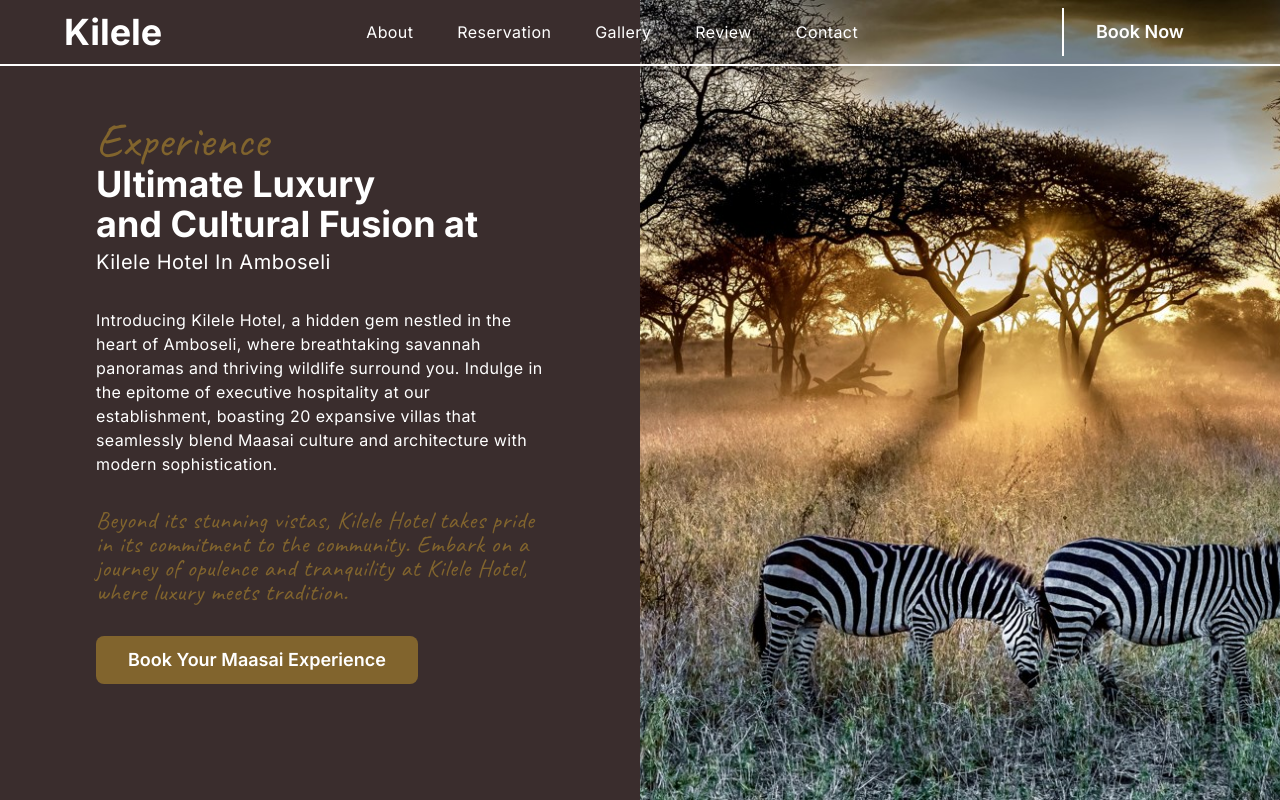
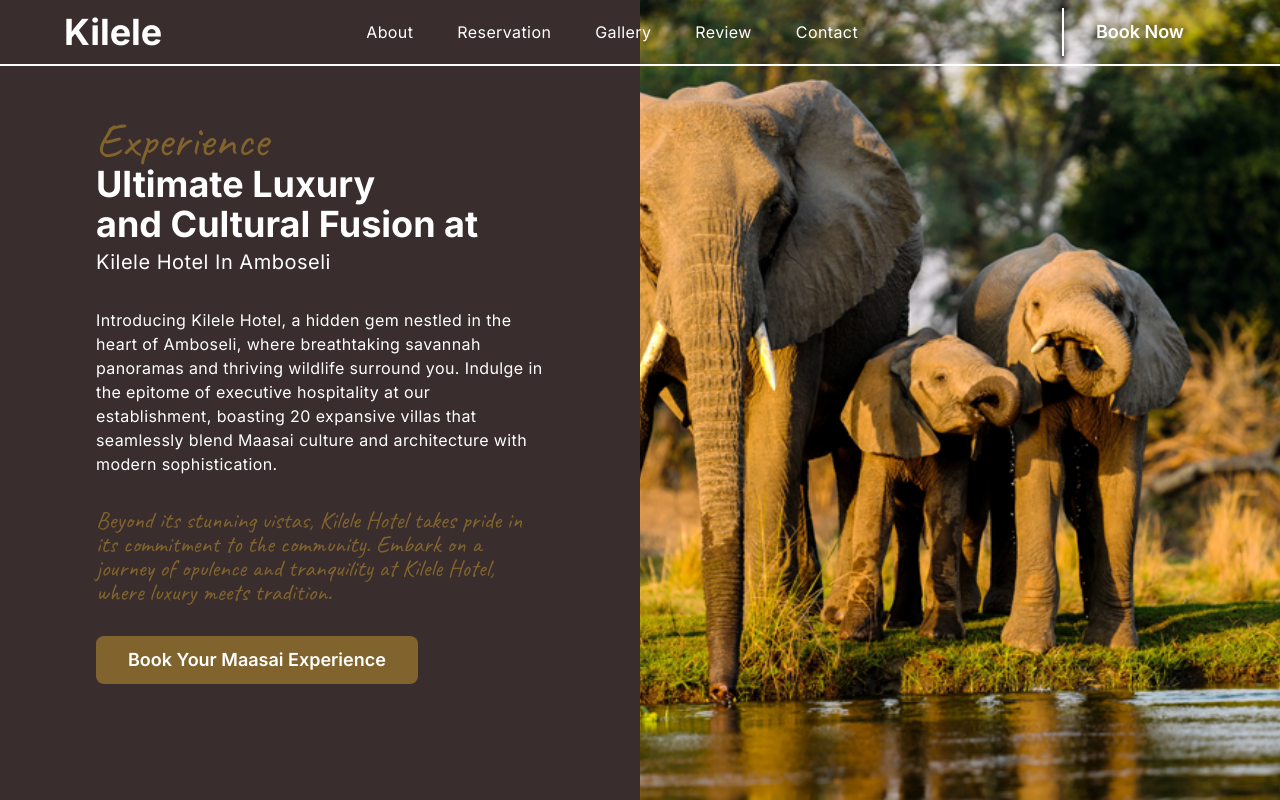
Before and after one commit to felixDev22/Kilele-Hotel-R, a Next.js app: page /about in a window 1280 px wide. Built offline with nearby package versions, Linux system fonts and the light colour scheme.

Commit message:
Adjust the font stlying and size

```diff
--- a/src/app/about/page.jsx
+++ b/src/app/about/page.jsx
@@ -4,7 +4,7 @@ import Image from "next/image";
 
 export default function About() {
   return (
-    <div className="flex flex-row ">
+    <div className="flex flex-row overflow-hidden ">
       <div className=" h-[100vh] w-[100vh] lg:bg-[#3a2d2d] lg:w-1/2 lg:h-screen lg:mt-0 lg:relative lg:z-10 p-4 md:z-50 md:mt-52 md:justify-center  md:bg-transparent flex items-center justify-center flex-col text-white">
         <div className="flex justify-center items-center ">
           <div className="bg-[#3a2d2d] p-10 z-50 md:absolute lg:bg-transparent">
@@ -27,7 +27,7 @@ export default function About() {
                 that seamlessly blend Maasai culture and architecture with
                 modern sophistication.
               </p>
-              <p className="mt-8 lg:text-2xl md:text-xl tracking-wide lg:leading-6 font-script text-[#81642d]">
+              <p className=" text-xl leading-5 mt-8 lg:text-2xl md:text-xl  lg:leading-6 font-script text-[#81642d]">
                 Beyond its stunning vistas, Kilele Hotel takes pride in its
                 commitment to the community. Embark on a journey of opulence and
                 tranquility at Kilele Hotel, where luxury meets tradition.
@@ -43,7 +43,7 @@ export default function About() {
         </div>
       </div>
       <div className="lg:w-1/2 h-screen md:h-screen  lg:relative ">
-        <Image src="/assets/zebra.jpg" objectFit="cover" layout="fill" />
+        <Image src="/assets/slide3.png" objectFit="cover" layout="fill" alt="elephant" />
       </div>
     </div>
   );
```
